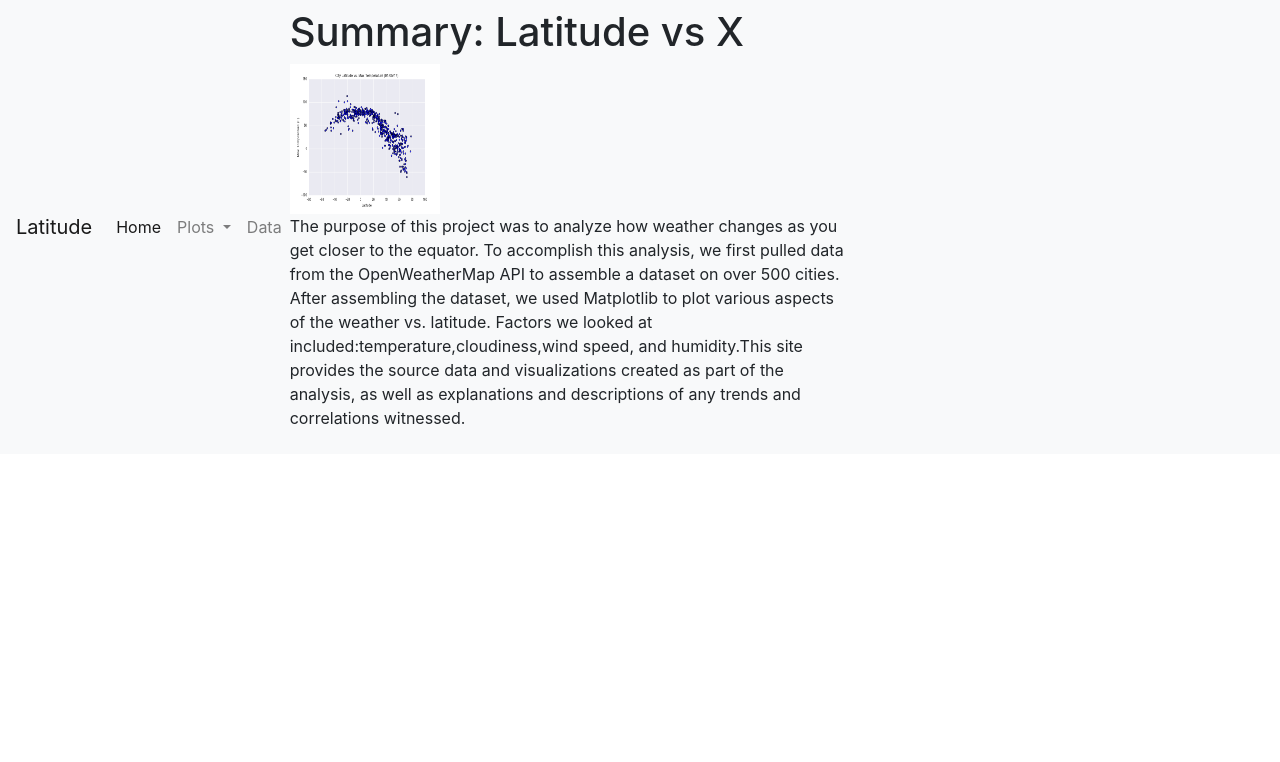
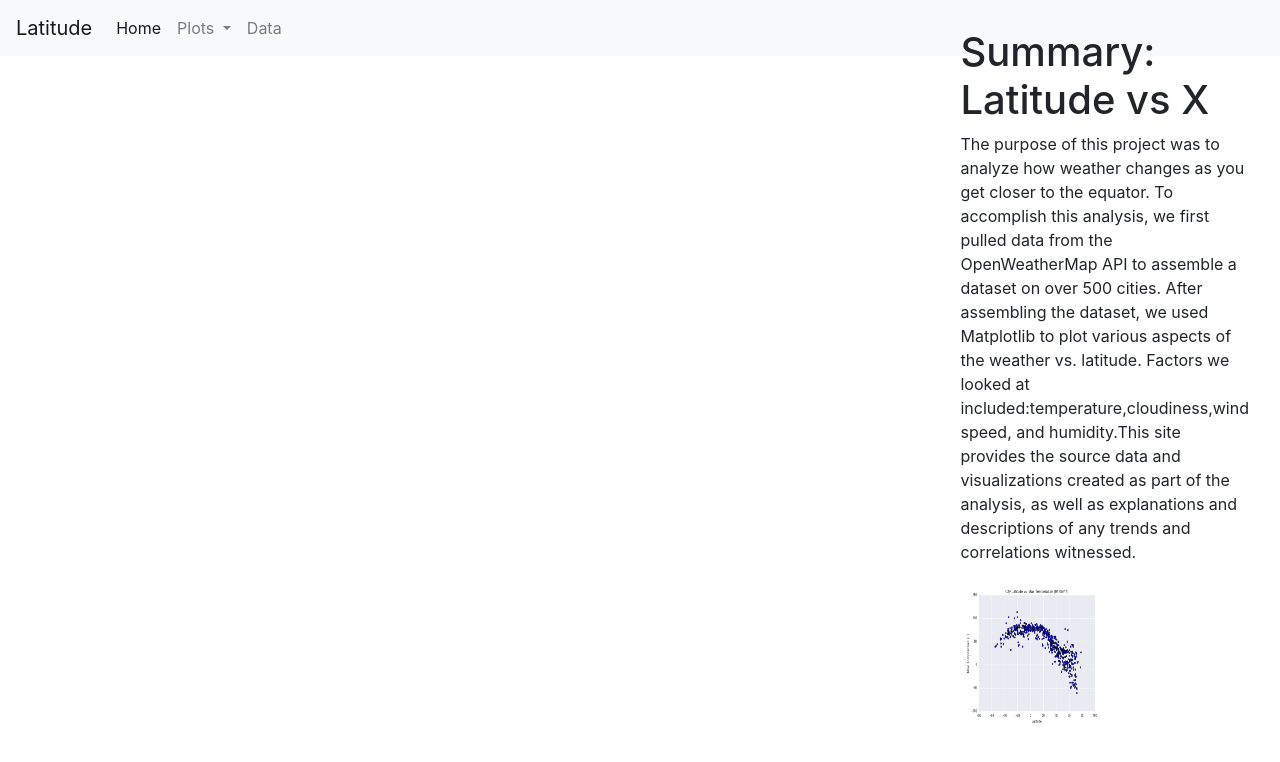
Before and after one commit to settinge/Weather_Report, a plain HTML site: page index.html in a window 1280 px wide. Drawn offline with nearby package versions, Linux system fonts and the light colour scheme.

Commit message:
Changed positioning of paragraph in index file

```diff
--- a/index.html
+++ b/index.html
@@ -39,8 +39,10 @@
       </ul>
       <div class="row">
         <div class="col-md-7">
+          <div  style= "position: absolute; top:50%; right:100%";>
+
           <h1>Summary: Latitude vs X</h1>
-        <img src="Fig1.png" alt="Temp and Latitude" algin="left" height="150" width="150">
+        <!-- <img src="Fig1.png" alt="Temp and Latitude" algin="left" height="150" width="150"> -->
        <p> The purpose of this project was to analyze how weather changes as you get closer to the equator.
           To accomplish this analysis, we first pulled data from the OpenWeatherMap API to assemble a dataset
           on over 500 cities.
@@ -50,8 +52,9 @@
           source data and visualizations created as part of the analysis, as well as explanations and descriptions
           of any trends and correlations witnessed.
        </p>
-
+       <img src="Fig1.png" alt="Temp and Latitude" algin="left" height="150" width="150">
         </div>
+    </div>
     </div>
   </nav>
 </div>
```
